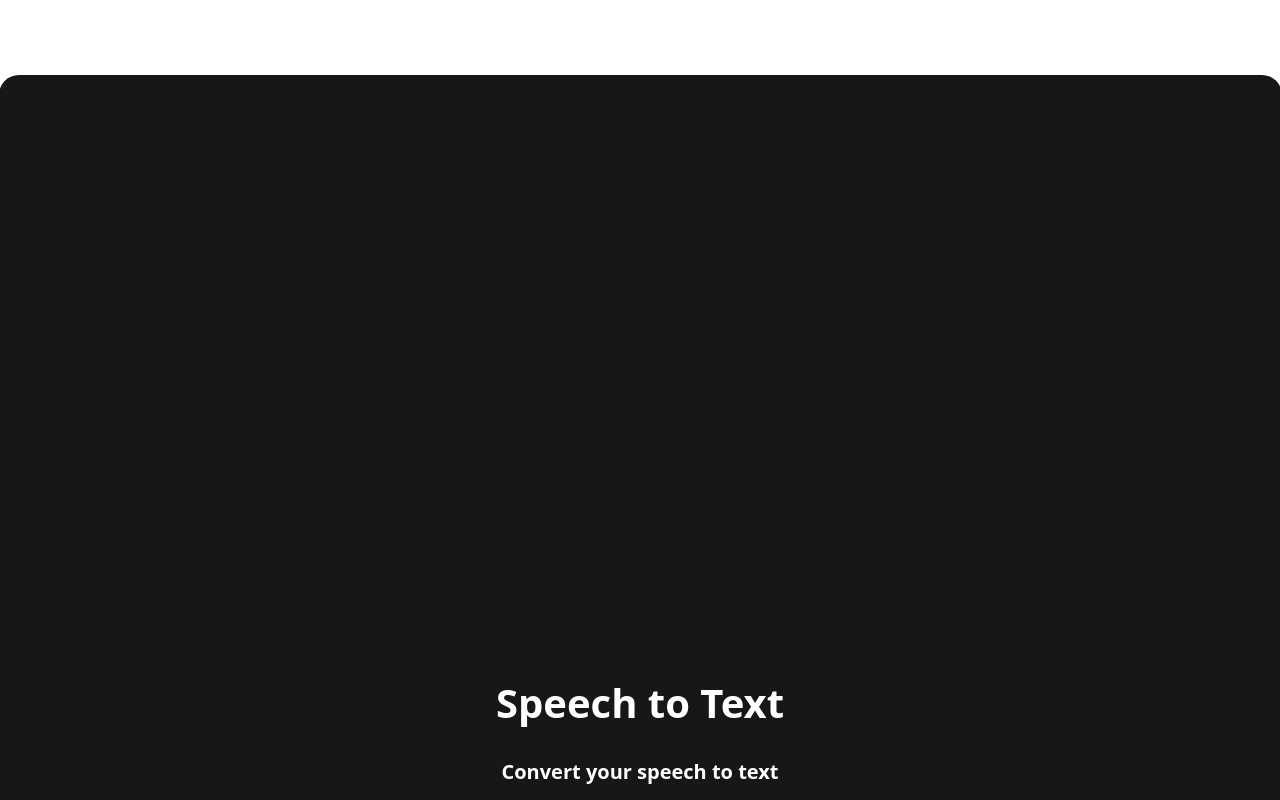
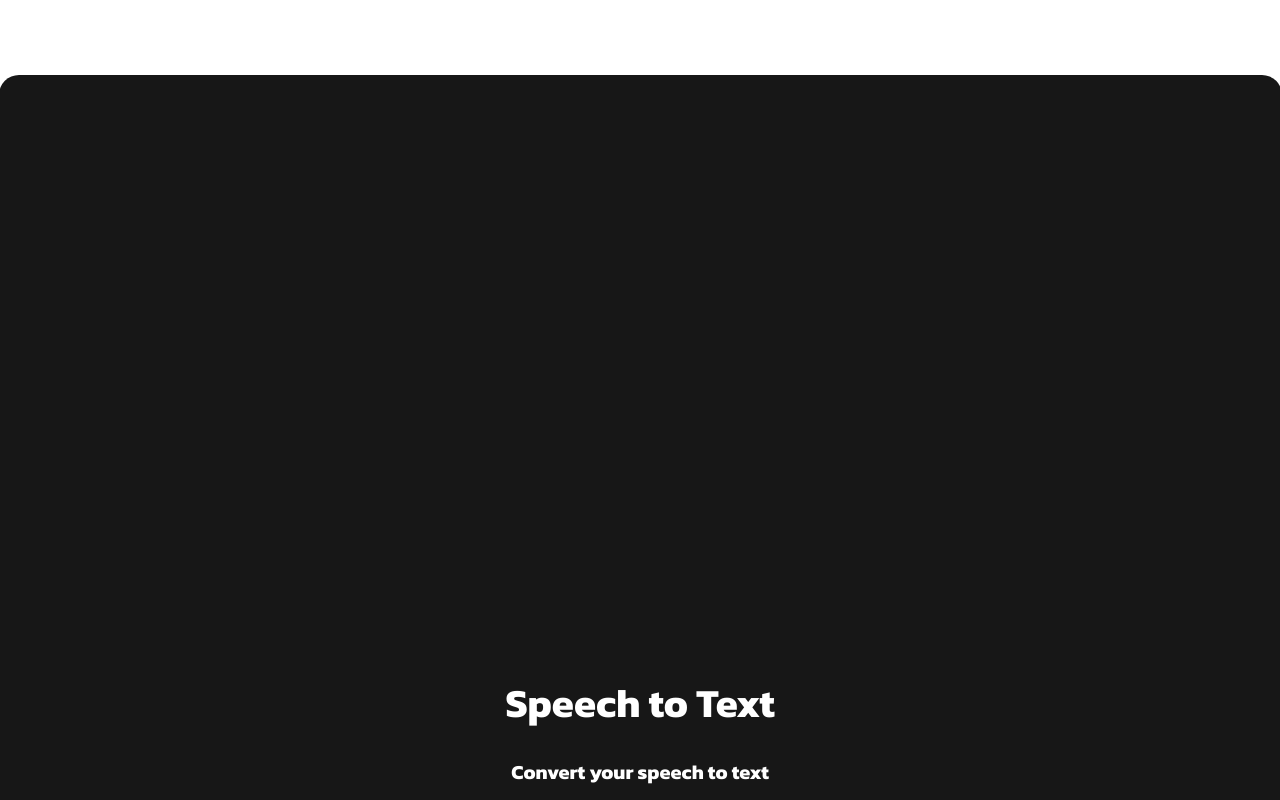
Before and after one commit to WebmasterCamp/ywc20-hackathon-rph, a Next.js app: page /speech-to-text in a window 1280 px wide. Shown: the top 800 px of the page. Built offline with nearby package versions, Linux system fonts and the light colour scheme; no server answers.

Commit message:
fix: font displaying

```diff
--- a/src/app/layout.tsx
+++ b/src/app/layout.tsx
@@ -56,7 +56,7 @@ export default function RootLayout({
   return (
     <html lang="en">
       <body
-        className={`${inter.variable} ${kanit.variable} antialiased`}
+        className={`${inter.className} ${kanit.className} antialiased`}
       >
         {children}
       </body>
```
